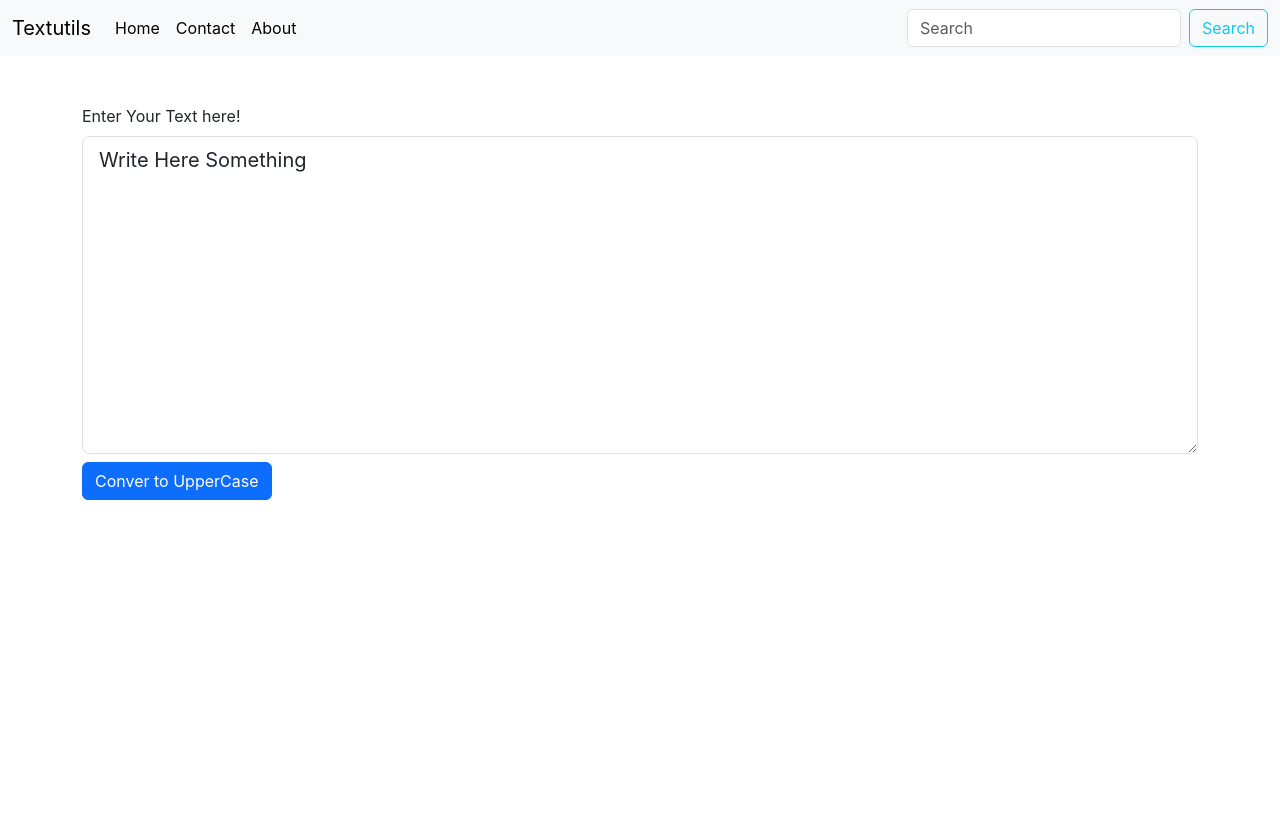
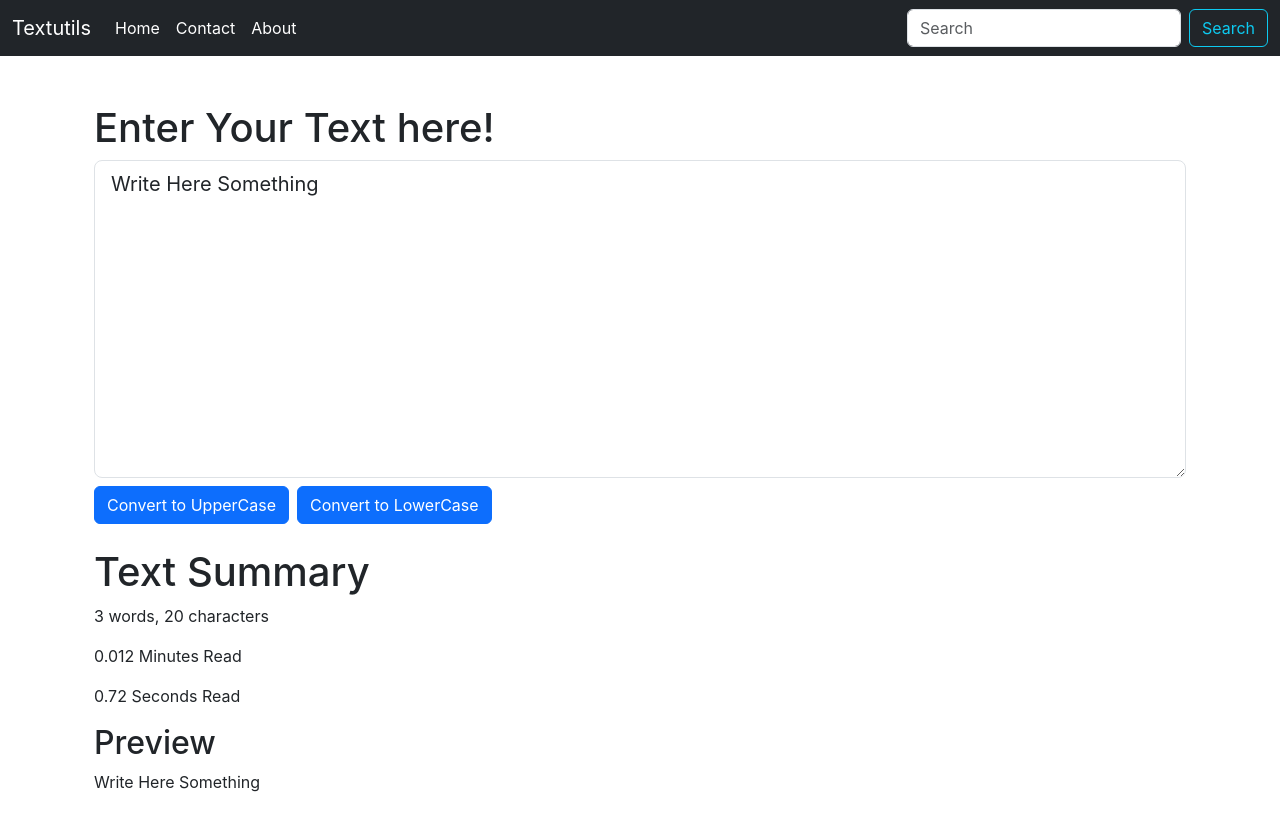
Before and after one commit to santr4/ReactJs-CodeWithHarry, a React (Create React App) app in the folder textutils/: page / in a window 1280 px wide. Shown: the top 830 px of the page. Before the commit the page ends 800 px from the top, so only its background shows below. Built offline with nearby package versions, Linux system fonts and the light colour scheme.

Commit message:
[add] : Navbar - darkmode + button added , [feat] : Text summary, preview

```diff
--- a/textutils/src/App.css
+++ b/textutils/src/App.css
@@ -36,3 +36,7 @@
     transform: rotate(360deg);
   }
 }
+
+#hello{
+  background-color:rgb(24, 81, 95);
+}
--- a/textutils/src/components/Navbar.jsx
+++ b/textutils/src/components/Navbar.jsx
@@ -4,13 +4,12 @@ import React from "react";
 
 function Navbar({ title, contact, ...extra }) {
   return (
-    <nav className="navbar navbar-expand-lg bg-body-tertiary">
+    <nav className="navbar navbar-expand-lg navbar-dark bg-dark">
       <div className="container-fluid">
         <a className="navbar-brand" href="/">
           {title}
         </a>
         <button
-
           className="navbar-toggler"
           type="button"
           data-bs-toggle="collapse"
--- a/textutils/src/components/TextForm.jsx
+++ b/textutils/src/components/TextForm.jsx
@@ -10,15 +10,28 @@ function TextForm({heading}){
     const handleOnChange = (event)=> {
         setText(event.target.value);
     }
+    const handleLoClick = ()=> {
+        let newText1 = text.toLowerCase();
+        setText(newText1);
+    }
     const [text,setText] = useState('Write Here Something');
     return(
-        <div>
-            <div className="mb-3">
-                <label forName="myText" className="form-label">{heading}</label>
+        <>
+            <div className="container mb-3">
+                <h1>{heading}</h1>
                 <textarea className="form-control form-control-lg" value={text} onChange={handleOnChange} id="myText" rows="10"></textarea>
-                <button className="btn btn-primary my-2" onClick={handleUpClick}>Conver to UpperCase</button>
+                <button className="btn btn-primary my-2" onClick={handleUpClick}>Convert to UpperCase</button>
+                <button className="btn btn-primary mx-2" onClick={handleLoClick}>Convert to LowerCase</button>
             </div>
-        </div>
+            <div className="container my-2">
+                <h1>Text Summary</h1>
+                <p>{text.split(" ").length} words, {text.length} characters</p>
+                <p>{0.004 * text.split(" ").length} Minutes Read</p>
+                <p>{60 * 0.004 * text.split(" ").length} Seconds Read</p>
+                <h2>Preview</h2>
+                <p>{text}</p>
+            </div>
+        </>
     )
 }
 
```
